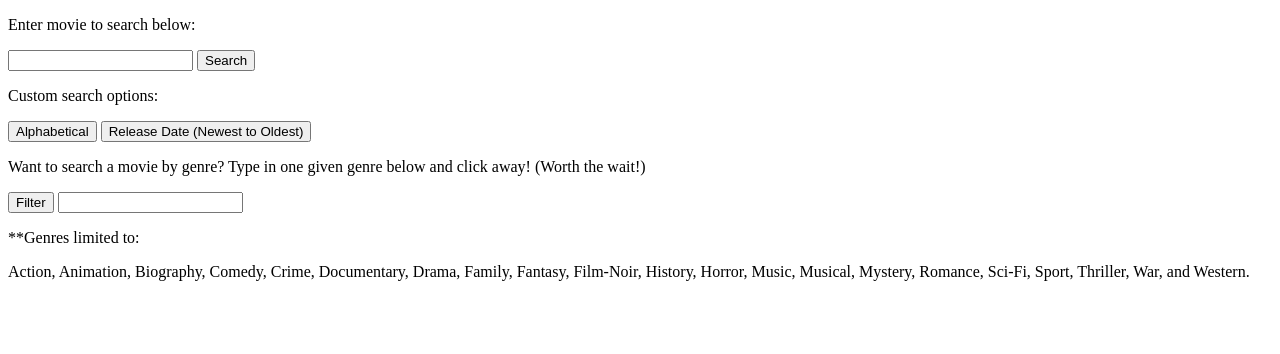
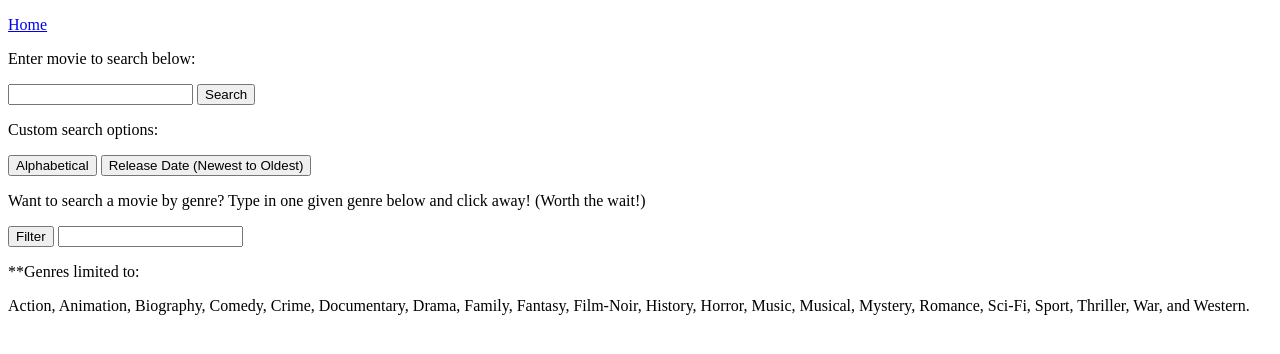
Before and after one commit to dixitaayush8/CMPE131_Moovify_Team12, a Django app: page /search/ in a window 1280 px wide. Shown: the top 354 px of the page. Run offline with Django 3.2, Linux system fonts and the light colour scheme; parts of the project's set-up code (start-up, migrations or seed data) failed here and were passed over.

Commit message:
Linked home button to search page

```diff
--- a/movies/templates/search.html
+++ b/movies/templates/search.html
@@ -4,6 +4,7 @@
 		<title>Search for a Movie</title>
 		</head>
 		<body>
+			<p><a href="/">Home</a></p>
 			<form name="some" method = "GET" action="/search">
 			<div class="form-group">
 				<p>Enter movie to search below:</p>
```
Also changed, not shown: db.sqlite3, 1 other file.
